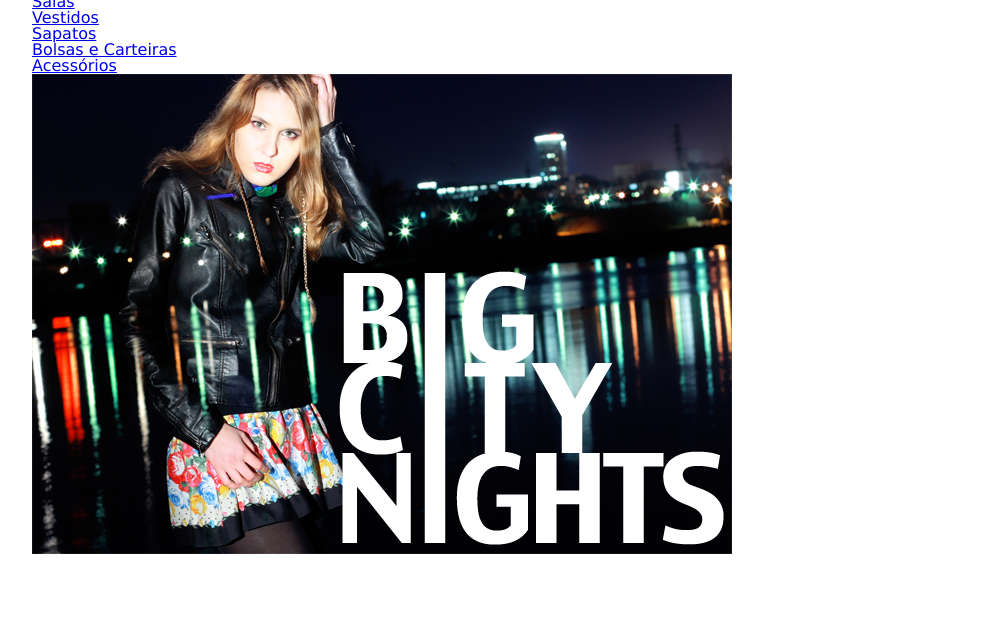
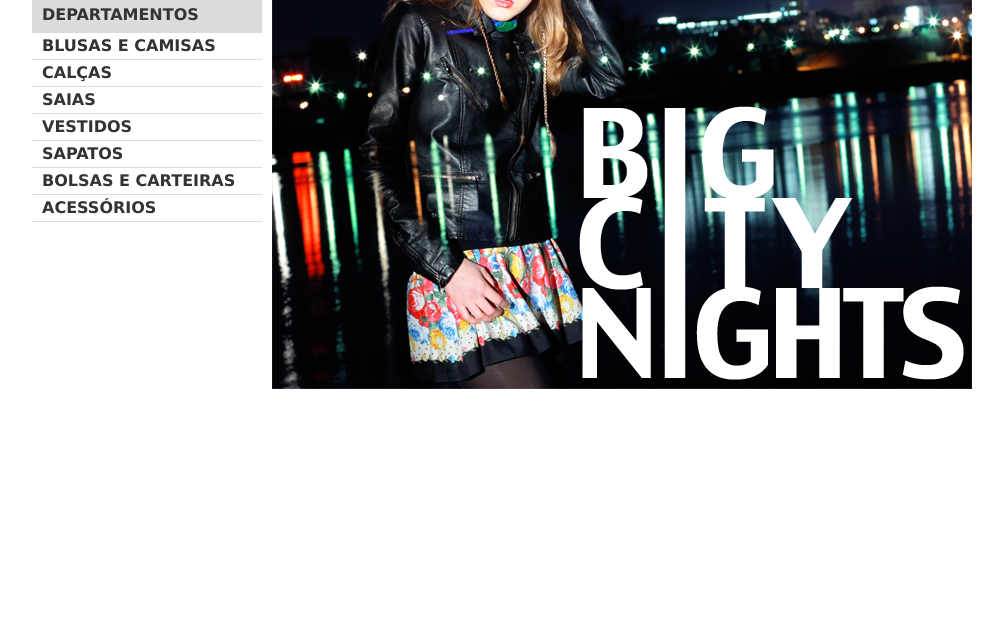
Before and after one commit to MaikonTT/caellum-estudo-html-css, a website: page MirrorFashion/public_html/index.html in a window 1280 px wide. Shown: the part 179-800 px from the top of the page, without its empty margins (138-1141 px from the left). Drawn offline with Linux system fonts and the light colour scheme.

Commit message:
Posicionamento de sections
Busca e side menu alocados na esquerda e banner na direita.

```diff
--- a/MirrorFashion/public_html/css/estilos.css
+++ b/MirrorFashion/public_html/css/estilos.css
@@ -46,3 +46,43 @@ header {
     margin: 0 auto;
     width: 940px;
 }
+
+.busca,
+.menu-departamentos {
+    float: left;
+}
+
+.menu-departamentos {
+    clear: left;
+}
+
+.busca,
+.menu-departamentos {
+    background-color: #DCDCDC;
+    font-weight: bold;
+    text-transform: uppercase;
+
+    margin-right: 10px;
+    width: 230px;
+}
+
+.busca h2,
+.busca form,
+.menu-departamentos h2 {
+    margin: 10px;
+}
+
+.menu-departamentos li {
+    background-color: white;
+    margin-bottom: 1px;
+    padding: 5px 10px;
+}
+
+.menu-departamentos a {
+    color: #333333;
+    text-decoration: none;
+}
+
+.busca input[type=search] {
+    width: 170px;
+}
```
